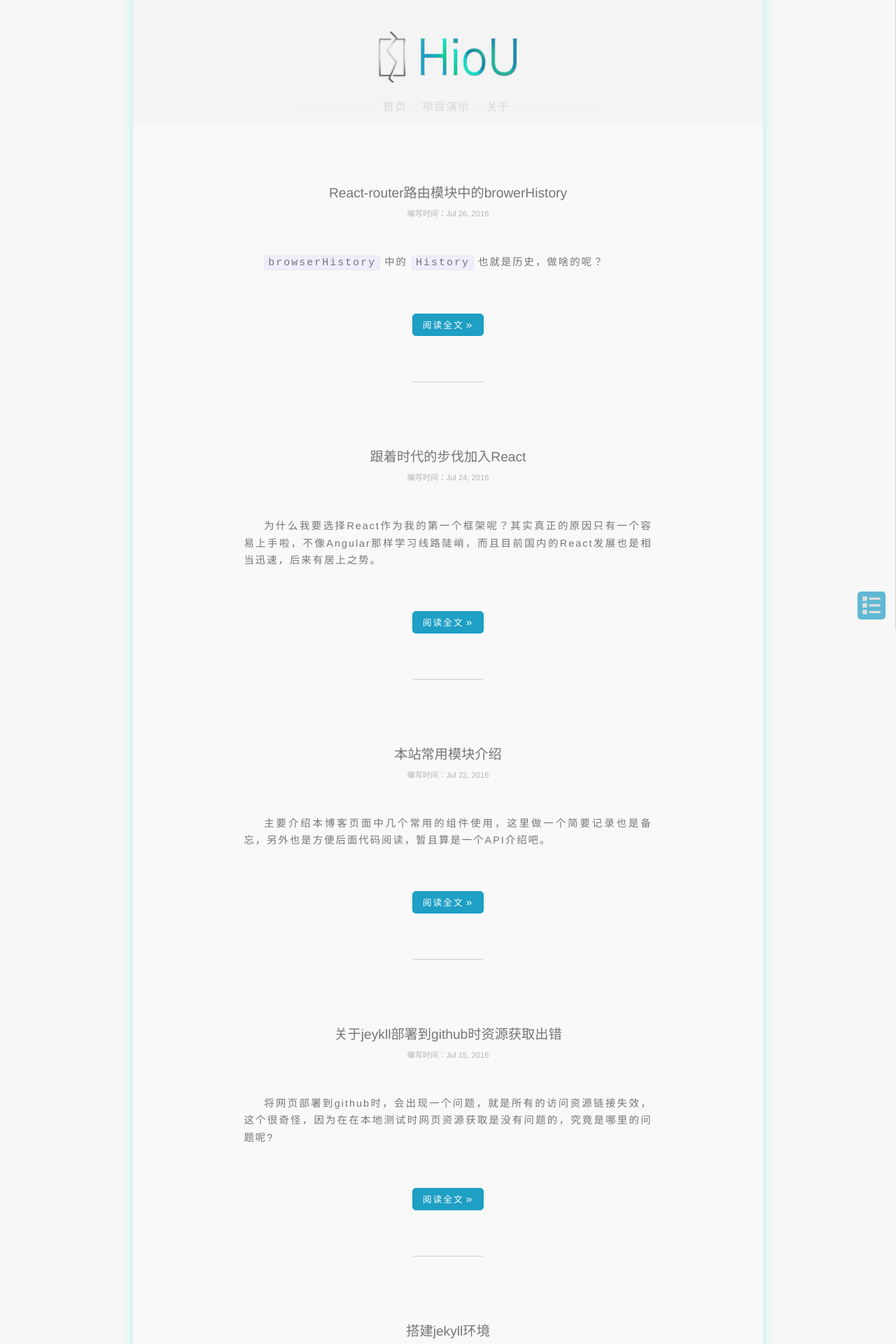
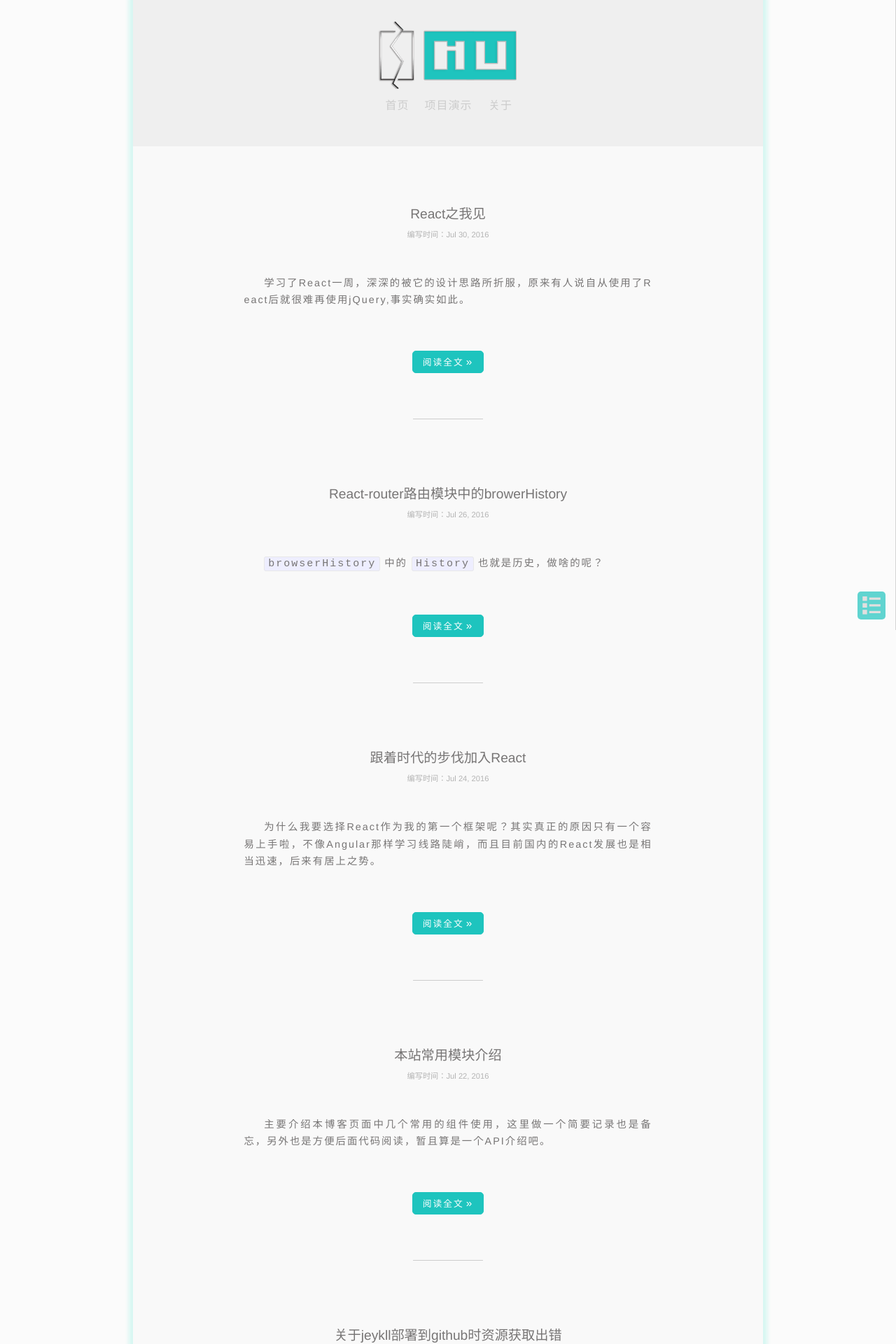
Before and after one commit to jacecao/jekyll-blog, a Jekyll site: the page built from index.html, in a window 1280 px wide. Shown: the top 1920 px of the page at 70% size. Built offline with Jekyll 4.4.1, drawn with Linux system fonts in a browser that asks for light colours; some web fonts are replaced.

Commit message:
更新导航栏、文章

```diff
--- a/_includes/header.html
+++ b/_includes/header.html
@@ -7,5 +7,4 @@
         <li><a class="nav-project" href="{{"/projects/"}}">项目演示<span class="hover-line"></span></a></li>
         <li><a class="nav-hiou" href="{{"/hiou/"}}">关于<span class="hover-line"></span></a></li>
     </ul>
-    <span class="border"></span>
 </header>
--- /dev/null
+++ b/_posts/2016-07-30-react.markdown
@@ -0,0 +1,24 @@
+---
+layout: post
+title:  "React之我见"
+categories: React
+---
+
+学习了React一周，深深的被它的设计思路所折服，原来有人说自从使用了React后就很难再使用jQuery,事实确实如此。
+
+也明白为什么大家会说React算是一个View框架，其组件化的开发思路真的很棒，最关键是在UI与数据的结合方面，个人觉得做的非常彻底，而且组件的开发简约而不简单，高度的可重复使用性是复合前端开发的潮流。
+
+我觉得有些前辈说的对，那就是样式和结构不应该分开来，而应该在组件中就应该装配好，这样更利于管理，尤其是inline-style模块就是朝着这方面发展，该模块的思路放弃样式表，用JS逻辑来解决一切样式，即将控制与样式一一对应，我也赞同这会是将来组件开发的趋势。或许以后将很难再见复杂的CSS文件。
+
+React的虚拟DOM渲染机制也是目前框架中，我觉得很有效解决浏览器性能的一种处理方式，而且React实现了一个完备的虚拟事件系统，这个在未来发展中是一件很有意义的事情，至少能够统一开发标准，不再需要额外兼容机制。
+
+React中的属性使用、状态机、Dom加载机制、组件中对象机制（尤其是同一组件中的this统一指向性，这点对于高效开发是非常友好的）。
+
+虽然自己对Angular不是很了解，但我个人认为React的思路是非常超前的，也是未来发展的一种趋势，这一点在Angular2中就证明了React在组件开发中的预见性。
+
+只是目前React就像一块主板，这台电脑究竟性能怎么样，还得看其他模块的支持度，当然随着React的发展，相信会有一个比较成熟的模块配置系统，目前meteor就是一个很好的列子嘛，而且在UI方面material design我还是非常看好的，这个标准会使得开发有一定的统一性和高效性，而且也符合React的开发思路，目前很多移动应用都在朝着个方向努力。
+
+[关于React的中文文档]。
+
+[关于React的中文文档]: https://segmentfault.com/a/1190000002447556
+[Histories]: http://reactjs.cn/react/docs/getting-started.html
--- a/about/index.html
+++ b/about/index.html
@@ -1,4 +1,4 @@
----
+ ---
 layout: default
 title: 海鸥的简历
 ---
--- a/css/base.css
+++ b/css/base.css
@@ -1,7 +1,7 @@
 
 /******************** 全局部分 *************************/
 html{
-	background: #f7f7f7;
+	background: #fbfbfb;
 	transition: all 0.7s;
 	-webkit-transition: all 0.7s;
 	-o-transition: all 0.7s;
@@ -15,7 +15,7 @@ body,html,ul
 }
 body
 {
-	background: #f4f4f4;
+	background: #efefef;
 }
 .content
 {
@@ -71,32 +71,33 @@ body
 		position: relative;
 		height: 149px;
 		overflow: hidden;
+		padding-top: 30px;
 	}
 	.header-logo
 	{
 		display: block;
-		height: 75px;
+		height: 97px;
 		text-align: center;
-		margin: 45px auto auto 0;
+		margin: 0 auto;
 	}
 
 	.header-nav
 	{
 		/* position: absolute; */
-		width: 210px;
+		width: 207px;
 		height: 20px;
 		/* left: 20px; */
 		/* bottom: -5px; */
-		margin: 13px auto 0 auto;
+		margin:0 auto;
 		text-align: center;
-		transform: translateY(-5px);
-		animation: navw 1.5s;
+		transform: translate3d(2px,14px,0);
+		/* animation: navw 1.5s; */
 	}
-	@keyframes navw
+/* 	@keyframes navw
 	{
-		from { transform: translateY(10px);}
-		to { transform: translateY(-5px);}
-	}
+		from { transform: translateY(24px);}
+		to { transform: translateY(14px);}
+	} */
 	.header-nav li
 	{
 		float: left;
@@ -132,7 +133,7 @@ body
 	{
 		display: block;
 		width:inherit;
-		border-bottom: 1px solid #a1a1a1;
+		border-bottom: 1px solid #1ec4be;
 		transform: scaleX(0);
 		-o-transform: scaleX(0);
 		-moz-transform: scaleX(0);
@@ -347,7 +348,7 @@ span.border
 {
 	display: block;
 	letter-spacing: 1px;
-	color: #D8D8D8;
+	color: #ccc;
 	text-align: center;
 	transition: all 1s;
 	-o-transition: all 1s;
@@ -358,18 +359,7 @@ span.border
 }
 .header-nav li a:hover, .mobile-nav li a:hover,.header-nav li a.active ,.mobile-nav li a.active
 {
-	color: #a1a1a1;
-/* 	background-image: gradient(linear, 0 0, 0 bottom, from(rgba(29, 152, 187, 1)), to(rgba(23, 239, 213, 1)));
-	background-image: -webkit-gradient(linear, 0 0, 0 bottom, from(rgba(29, 152, 187, 1)), to(rgba(23, 239, 213, 1)));
-	background-image: -o-gradient(linear, 0 0, 0 bottom, from(rgba(29, 152, 187, 1)), to(rgba(23, 239, 213, 1)));
-	background-image: -moz-gradient(linear, 0 0, 0 bottom, from(rgba(29, 152, 187, 1)), to(rgba(23, 239, 213, 1)));
-	background-image: -ms-gradient(linear, 0 0, 0 bottom, from(rgba(29, 152, 187, 1)), to(rgba(23, 239, 213, 1)));
-	background-clip: text;
-	-webkit-background-clip: text;
-	-o-background-clip: text;
-	-moz-background-clip: text;
-	-ms-background-clip: text;
-	-webkit-text-fill-color: transparent; */
+	color: #2d2d2d;
 }
 .content
 {
@@ -438,7 +428,7 @@ span.border
 	margin-bottom: 5px;
 	font-family: 'icomoon';
 	opacity: 0.7;
-	background: #1e9fc4;
+	background: #1ec4be;
 	border-radius: 5px;
 	color: #d7d3d3;
 	font-size: 1.6em;
--- a/css/main.css
+++ b/css/main.css
@@ -85,8 +85,8 @@ a.item-button
 	line-height: 30px;
 	margin: 30px auto 10px auto;
 	border-radius: 5px;
-	border: 1px solid #1E9FC4;
-	background: #1E9FC4;
+	border: 1px solid #1ec4be;
+	background: #1ec4be;
 	color: #fff;
 	font-size: 0.8em;
 	letter-spacing: 2px;
@@ -228,7 +228,7 @@ a.prev-button:hover span
 	bottom: 0;
 	right: 0;
 	width: 300px;
-	background: #eee;
+	background: #535d5f;
 	border-left: 1px solid #d4d4d4;
 	transform: translate3d(300px, 0, 0);
 	-o-transform: translate3d(300px, 0, 0);
@@ -274,7 +274,7 @@ a.prev-button:hover span
 /* 	margin: 20px auto 0 auto; */
 	text-align: center;
 	font-size: 1.2em;
-	color:  #1E9FC4;
+	color:  #1ec4be;
 }
 .list h3
 {
```
Also changed, not shown: img/header_logo.png, 8 other files.
